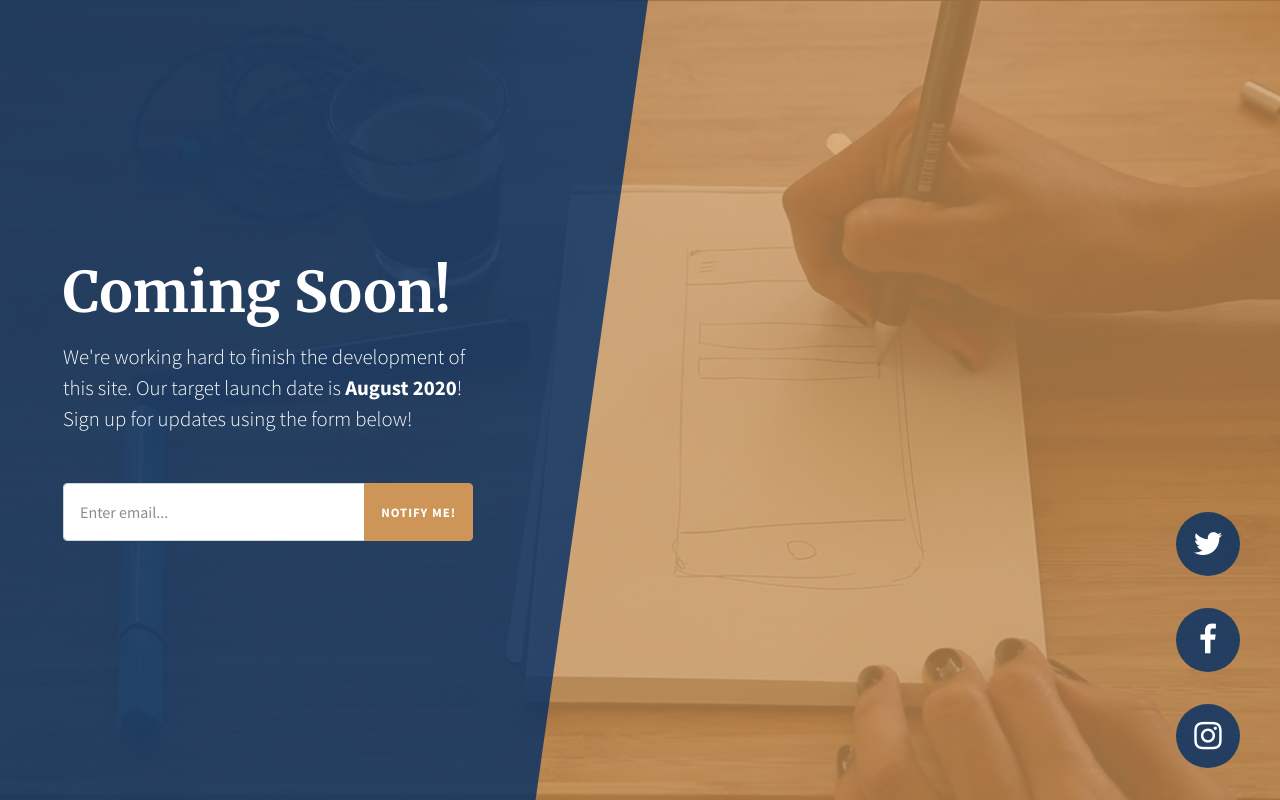
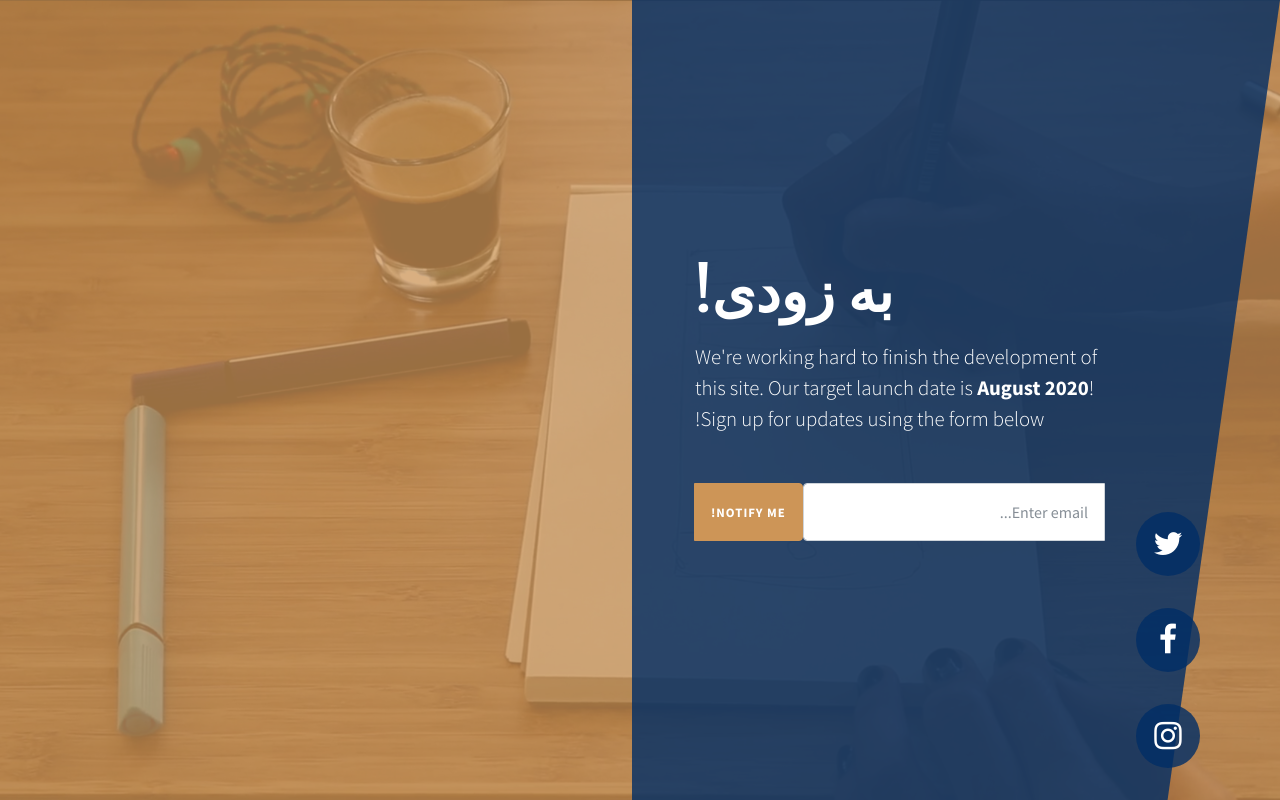
Before and after one commit to mjedari/landing-papp, a Django app: page / in a window 1280 px wide. Run offline with Django 3.2, Linux system fonts and the light colour scheme; some libraries are stand-ins or nearby versions.

Commit message:
make farsi version

```diff
--- a/comingsoon/templates/comingsoon/home.html
+++ b/comingsoon/templates/comingsoon/home.html
@@ -2,31 +2,46 @@
 
 <!DOCTYPE html>
 <html lang="en">
+  <head>
+    <meta charset="utf-8" />
+    <meta
+      name="viewport"
+      content="width=device-width, initial-scale=1, shrink-to-fit=no"
+    />
+    <meta name="description" content="" />
+    <meta name="author" content="" />
 
-  <head>
-
-    <meta charset="utf-8">
-    <meta name="viewport" content="width=device-width, initial-scale=1, shrink-to-fit=no">
-    <meta name="description" content="">
-    <meta name="author" content="">
-
-    <title>Coming Soon |  {% block title %}Home{% endblock%}</title>
+    <title>Coming Soon | {% block title %}Home{% endblock%}</title>
 
     <!-- Bootstrap core CSS -->
-    <link href="{% static 'vendor/bootstrap/css/bootstrap.min.css' %}" rel="stylesheet">
+    <link
+      href="{% static 'vendor/bootstrap/css/bootstrap.min.css' %}"
+      rel="stylesheet"
+    />
 
     <!-- Custom fonts for this template -->
-    <link href="https://fonts.googleapis.com/css?family=Source+Sans+Pro:200,200i,300,300i,400,400i,600,600i,700,700i,900,900i" rel="stylesheet">
-    <link href="https://fonts.googleapis.com/css?family=Merriweather:300,300i,400,400i,700,700i,900,900i" rel="stylesheet">
-    <link href="{% static 'vendor/font-awesome/css/font-awesome.min.css' %}" rel="stylesheet">
+    <link
+      href="https://fonts.googleapis.com/css?family=Source+Sans+Pro:200,200i,300,300i,400,400i,600,600i,700,700i,900,900i"
+      rel="stylesheet"
+    />
+    <link
+      href="https://fonts.googleapis.com/css?family=Merriweather:300,300i,400,400i,700,700i,900,900i"
+      rel="stylesheet"
+    />
+    <link
+      href="{% static 'vendor/font-awesome/css/font-awesome.min.css' %}"
+      rel="stylesheet"
+    />
 
     <!-- Custom styles for this template -->
-    <link href="{% static 'css/coming-soon.min.css' %}" rel="stylesheet">
+    <link href="{% static 'css/coming-soon.min.css' %}" rel="stylesheet" />
 
+    <style>
+
+    </style>
   </head>
 
-  <body>
-
+  <body dir="rtl">
     <div class="overlay"></div>
 
     <div class="masthead">
@@ -35,12 +50,23 @@
         <div class="row h-100">
           <div class="col-12 my-auto">
             <div class="masthead-content text-white py-5 py-md-0">
-              <h1 class="mb-3">Coming Soon!</h1>
-              <p class="mb-5">We're working hard to finish the development of this site. Our target launch date is <strong>August 2020</strong>! Sign up for updates using the form below!</p>
+              <h1 class="mb-3">به زودی!</h1>
+              <p class="mb-5">
+                We're working hard to finish the development of this site. Our
+                target launch date is <strong>August 2020</strong>! Sign up for
+                updates using the form below!
+              </p>
               <div class="input-group input-group-newsletter">
-                <input type="email" class="form-control" placeholder="Enter email..." aria-label="Search for...">
+                <input
+                  type="email"
+                  class="form-control"
+                  placeholder="Enter email..."
+                  aria-label="Search for..."
+                />
                 <span class="input-group-btn">
-                  <button class="btn btn-secondary" type="button">Notify Me!</button>
+                  <button class="btn btn-secondary" type="button">
+                    Notify Me!
+                  </button>
                 </span>
               </div>
             </div>
@@ -78,7 +104,5 @@
 
     <!-- Custom scripts for this template -->
     <script src="{% static 'js/coming-soon.min.js' %}"></script>
-
   </body>
-
 </html>
```
